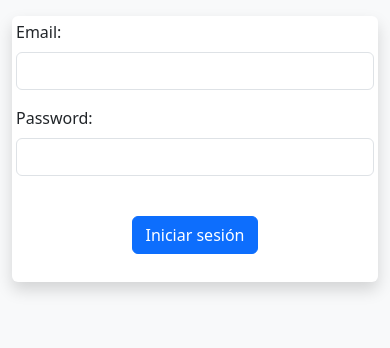
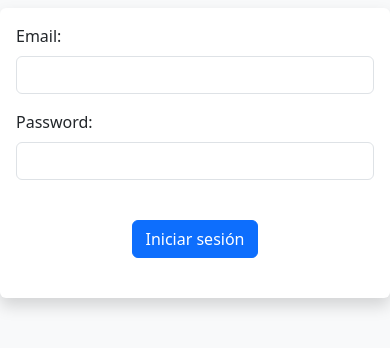
Before and after one commit to DIAD-PUCP/entrevistas-bachillerato, a FastAPI app: page /login in a window 390 px wide. Shown: the top 348 px of the page. Run offline with FastAPI, Linux system fonts and the light colour scheme.

Commit message:
Mejor responsive

```diff
--- a/templates/base.tpl.html
+++ b/templates/base.tpl.html
@@ -25,8 +25,8 @@
             <button type="button" class="btn-close me-2 m-auto" data-bs-dismiss="toast" aria-label="Close"></button>
         </div>
     </div>
-    <main class="container-fluid">
-        <div class="bg-body p-1 my-3 rounded shadow">
+    <main class="container-fluid gx-0 gx-sm-5">
+        <div class="bg-body p-3 my-2 rounded shadow">
             {% block content %}
             {% endblock %}
         </div>
```
